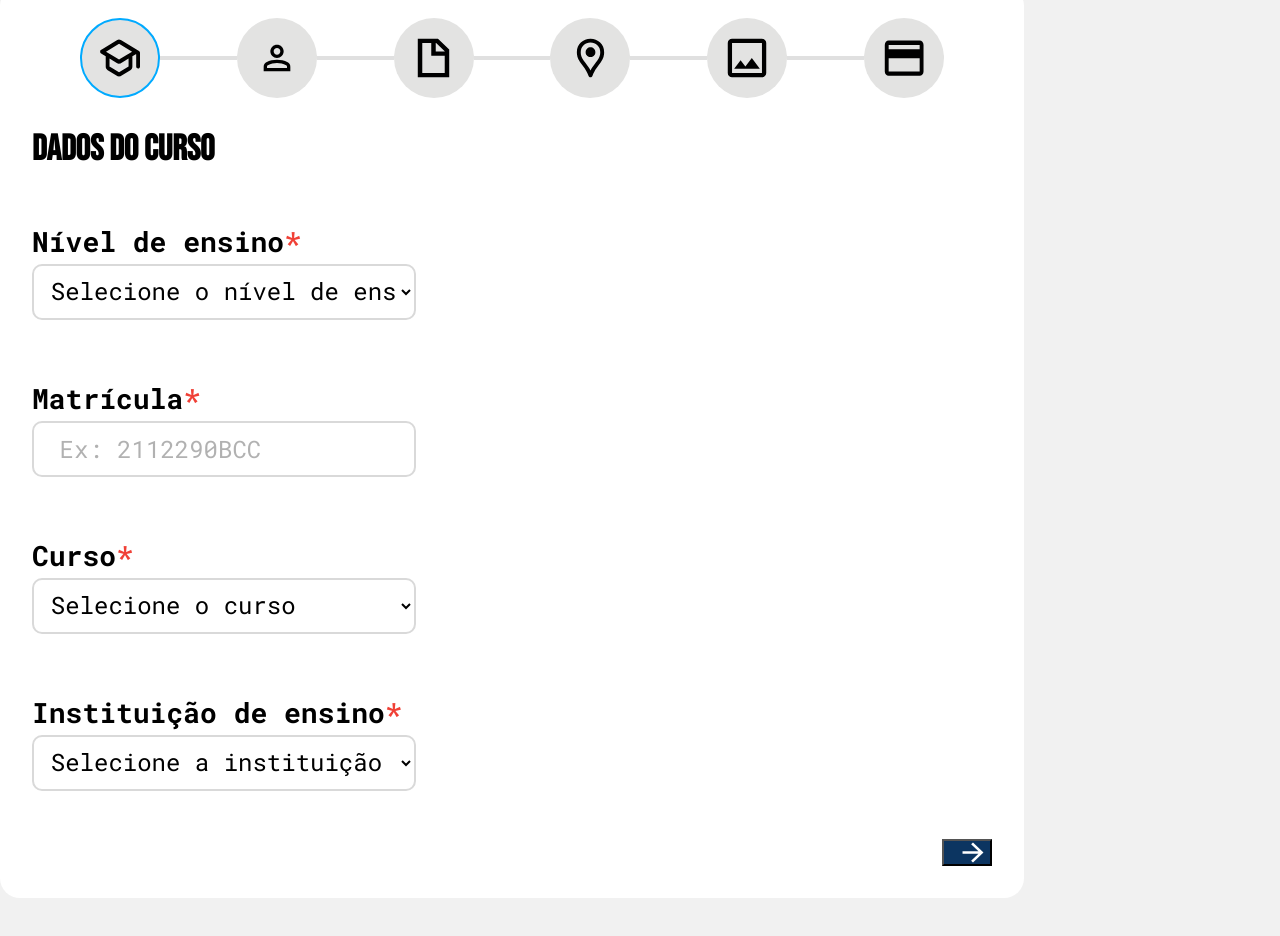
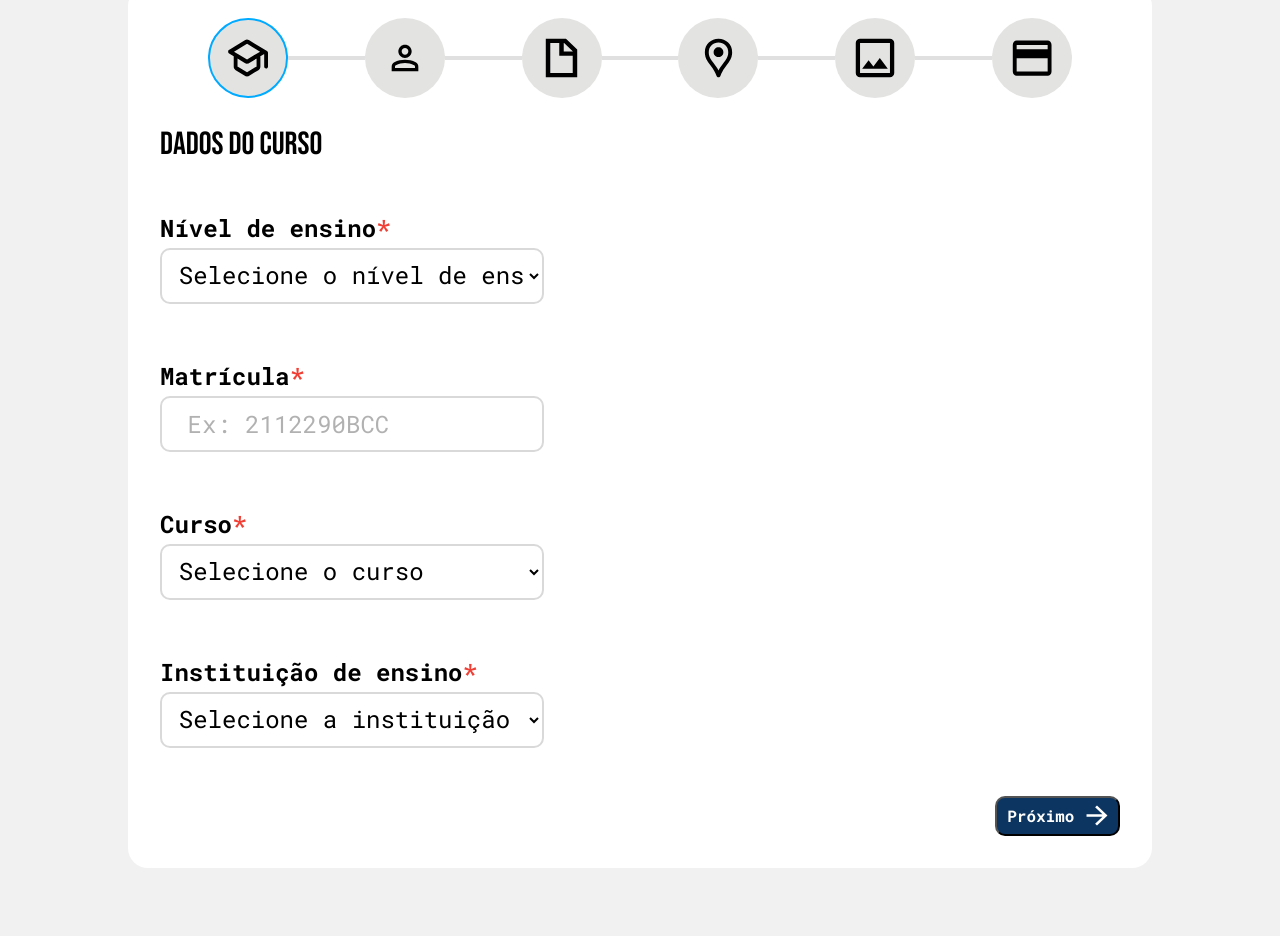
Before and after one commit to marceloareas/CACCOID, a React (Vite) app in the folder caccoid-front/: page /form in a window 1280 px wide. Shown: the part 200-1136 px from the top of the page. Built offline with nearby package versions, Linux system fonts and the light colour scheme.

Commit message:
[FRONT] refactor: [WIP] utilizing styled components on form

```diff
--- a/caccoid-front/src/components/FormGenericStep/styles.js
+++ b/caccoid-front/src/components/FormGenericStep/styles.js
@@ -14,7 +14,8 @@ export const Title = styled.h2`
   margin-bottom: 0;
   color: black;
   font-family: 'Bebas Neue', sans-serif;
-  font-size: 2.25rem;
+  font-weight: 400;
+  font-size: 2.0rem;
 `
 
 export const FormGrid = styled.div`
@@ -44,7 +45,7 @@ export const FormInputLabel = styled.p`
   margin-bottom: 0.25rem;
   font-family: 'Roboto Mono', monospace;
   font-weight: bold;
-  font-size: 1.75rem;
+  font-size: 1.5rem;
 
   & > span {
     color: #f04036;
--- a/caccoid-front/src/ducks/form.js
+++ b/caccoid-front/src/ducks/form.js
@@ -4,10 +4,8 @@ import documentIcon from '../assets/document-icon.svg';
 import imageIcon from '../assets/image-icon.svg';
 import locationIcon from '../assets/location-icon.svg';
 import creditCardIcon from '../assets/credit-card-icon.svg';
-import { serializeFileList } from '../utils/serializeFileList';
 
 const SET_CURRENT_PAGE = 'form/SET_CURRENT_PAGE';
-const UPDATE_FORM_DATA = 'form/UPDATE_FORM_DATA';
 
 const initialState = {
   currentPage: 0,
@@ -29,29 +27,7 @@ const reducer = (state = initialState, action = {}) => {
         ...state,
         currentPage: action.payload,
       };
-    case UPDATE_FORM_DATA:
-      const newData = { ...action.payload };
 
-      const fileFields = [
-        'enrollmentProof',
-        'identityFront',
-        'identityBack',
-        'studentPhoto',
-        'paymentProof',
-      ];
-      fileFields.forEach((field) => {
-        if (newData[field] instanceof FileList) {
-          newData[field] = serializeFileList(newData[field]);
-        }
-      });
-
-      return {
-        ...state,
-        formData: {
-          ...state.formData,
-          ...action.payload,
-        },
-      };
     default:
       return state;
   }
@@ -63,8 +39,3 @@ export const setCurrentPage = (page) => ({
   type: SET_CURRENT_PAGE,
   payload: page,
 });
-
-export const updateFormData = (data) => ({
-  type: UPDATE_FORM_DATA,
-  payload: data,
-});
--- a/caccoid-front/src/hooks/useSchema.js
+++ b/caccoid-front/src/hooks/useSchema.js
@@ -38,9 +38,8 @@ export const useSchema = () => {
         rg: yup
           .string()
           .required('RG é obrigatório')
-          .test('rg-format', 'Formato inválido (00.000.000-0)', (value) => {
-            return /^\d{2}\.\d{3}\.\d{3}-\d{1}$/.test(value);
-          }),
+          .max(20, 'Número máximo de caracteres é 20.'),
+
         birthDate: yup
           .string()
           .required('Data de nascimento é obrigatória')
--- a/caccoid-front/src/pages/CardSolicitationForm/CardSolicitationForm.jsx
+++ b/caccoid-front/src/pages/CardSolicitationForm/CardSolicitationForm.jsx
@@ -14,8 +14,10 @@ import { PaymentStep } from './Steps/PaymentStep';
 import arrowIcon from '../../assets/arrow-icon.svg';
 import { setCurrentPage } from '../../ducks/form';
 
-import './styles.css';
+import * as S from './styles';
+
 import FormProgressBar from '../../components/FormProgressBar';
+import { ActionButton } from '../../components/ActionButton';
 
 export const CardSolicitationForm = () => {
   const { schema } = useSchema();
@@ -72,32 +74,26 @@ export const CardSolicitationForm = () => {
   return (
     <FormProvider {...methods}>
       <DevTool control={methods.control} />
-      <form onSubmit={methods?.handleSubmit(onSubmit)}>
-        <div className="form-windown">
+      <form style={{display:'flex', justifyContent: 'center'}} onSubmit={methods?.handleSubmit(onSubmit)}>
+        <S.FormWindow>
           <FormProgressBar />
           {renderStepComponent()}
 
-          <div
-            className={
-              currentPage === 0
-                ? 'form-navigation-first-page'
-                : 'form-navigation'
-            }
-          >
+          <S.FormNavigationContainer firstPage={currentPage === 0}>
             {currentPage > 0 && (
-              <button
+              <S.FormButton
                 type="button"
-                className="prev-button"
+                prevButton={currentPage > 0}
                 onClick={() => {
                   dispatch(setCurrentPage(currentPage - 1));
                 }}
               >
                 <img src={arrowIcon} alt="Anterior" />
                 Anterior
-              </button>
+              </S.FormButton>
             )}
             {currentPage < steps.length - 1 ? (
-              <button
+              <S.FormButton
                 type="button"
                 onClick={() => {
                   console.log('Form state:', methods.formState.isValid);
@@ -105,21 +101,20 @@ export const CardSolicitationForm = () => {
                     ? dispatch(setCurrentPage(currentPage + 1))
                     : '';
                 }}
-                className="next-button"
               >
+                Próximo
                 <img src={arrowIcon} alt="Próximo" />
-              </button>
+              </S.FormButton>
             ) : (
               <button
                 type="submit"
-                className="submit-button"
                 disabled={!methods?.formState?.isValid}
               >
                 Enviar
               </button>
             )}
-          </div>
-        </div>
+          </S.FormNavigationContainer>
+        </S.FormWindow>
       </form>
     </FormProvider>
   );
--- a/caccoid-front/src/pages/CardSolicitationForm/Steps/PersonalStep.jsx
+++ b/caccoid-front/src/pages/CardSolicitationForm/Steps/PersonalStep.jsx
@@ -1,6 +1,6 @@
 import { FormGenericStep } from "../../../components/FormGenericStep";
 
-export const PersonalStep = ({ formData, updateFormData }) => {
+export const PersonalStep = () => {
   const fields = {
     title: 'Dados pessoais',
     column1: [
@@ -9,9 +9,23 @@ export const PersonalStep = ({ formData, updateFormData }) => {
         label: 'Nome Completo',
         placeholder: 'Digite seu nome completo',
       },
-      { name: 'rg', label: 'RG', type: 'rg', placeholder: '00.000.000-0' },
-      { name: 'cpf', label: 'CPF', type: 'cpf', placeholder: '000.000.000-00' },
-      { name: 'birthDate', label: 'Data de nascimento', type: 'date' },
+      {
+        name: 'rg',
+        label: 'RG',
+        type: 'rg',
+        placeholder: '00.000.000-0'
+      },
+      {
+        name: 'cpf',
+        label: 'CPF',
+        type: 'cpf',
+        placeholder: '000.000.000-00'
+      },
+      {
+        name: 'birthDate',
+        label: 'Data de nascimento',
+        type: 'date'
+      },
     ],
     column2: [
       {
@@ -31,10 +45,6 @@ export const PersonalStep = ({ formData, updateFormData }) => {
   };
 
   return (
-    <FormGenericStep
-      formData={formData}
-      updateFormData={updateFormData}
-      fields={fields}
-    />
+    <FormGenericStep fields={fields}/>
   );
 };
--- a/caccoid-front/src/pages/CardSolicitationForm/styles.css
+++ /dev/null
@@ -1,114 +0,0 @@
-.form-windown {
-  background-color: white;
-  border-radius: 20px;
-  margin: 6rem 0 4rem 0;
-  padding: 2rem;
-  box-sizing: border-box;
-  display: flex;
-  flex-direction: column;
-  align-items: center;
-  width: 80vw;
-}
-
-.form-navigation-first-page {
-  width: 100%;
-  display: flex;
-  flex-direction: row;
-  justify-content: right;
-}
-
-.form-navigation {
-  width: 100%;
-  display: flex;
-  flex-direction: row;
-  justify-content: space-between;
-}
-
-button {
-  font-family: 'Roboto Mono', monospace;
-  font-weight: bold;
-  font-size: 1rem;
-  display: inline-flex;
-  flex-direction: row;
-  align-items: center;
-  justify-content: center;
-}
-
-button:hover {
-  opacity: 0.85;
-}
-
-.prev-button {
-  background-color: #383838;
-}
-
-.next-button,
-.submit-button {
-  background-color: #0c3561;
-}
-
-.prev-button > img {
-  padding-left: 0.75rem;
-  height: 1.35rem;
-  transform: rotate(180deg);
-}
-
-.next-button > img {
-  padding-left: 0.75rem;
-  height: 1.35rem;
-}
-
-input[type='file'] {
-  width: 100%;
-  text-align: center;
-  padding: 2rem 1rem 1rem 1rem;
-  border: 1px solid #ddd;
-  border-radius: 4px;
-  margin-top: 8px;
-}
-
-.image-crop-container {
-  margin-top: 20px;
-  border: 1px dashed #ccc;
-  padding: 20px;
-  text-align: center;
-}
-
-.crop-area {
-  width: 300px;
-  height: 300px;
-  margin: 0 auto;
-  background-color: #f5f5f5;
-  display: flex;
-  align-items: center;
-  justify-content: center;
-}
-
-.checkbox-group {
-  display: flex;
-  align-items: center;
-  margin-bottom: 20px;
-}
-
-.checkbox-group label {
-  display: flex;
-  align-items: center;
-  cursor: pointer;
-}
-
-.checkbox-group input[type='checkbox'] {
-  margin-right: 10px;
-  width: 2rem;
-  height: 2rem;
-}
-
-.form-input-description {
-  font-size: 0.85rem;
-  color: #666;
-  margin-top: 4px;
-}
-
-button:disabled {
-  opacity: 0.6;
-  cursor: not-allowed;
-}
--- /dev/null
+++ b/caccoid-front/src/pages/CardSolicitationForm/styles.js
@@ -0,0 +1,48 @@
+import styled from 'styled-components';
+
+export const FormWindow = styled.div`
+  justify-content: center;
+  background-color: white;
+  border-radius: 20px;
+  margin: 6rem 0 4rem 0;
+  padding: 2rem;
+  box-sizing: border-box;
+  display: flex;
+  flex-direction: column;
+  align-items: center;
+  width: 80vw;
+`
+export const FormNavigationContainer = styled.div`
+  width: 100%;
+  display: flex;
+  flex-direction: row;
+  justify-content: ${({ firstPage }) =>
+    firstPage ? 'right' : 'space-between' };
+`
+export const FormButton = styled.button`
+  background-color: ${({ prevButton }) =>
+    prevButton ? '#383838' : '#0c3561'
+  };
+  font-family: 'Roboto Mono', monospace;
+  font-weight: bold;
+  font-size: 1rem;
+  display: inline-flex;
+  flex-direction: row;
+  align-items: center;
+  justify-content: center;
+  color: white;
+  height: 2.5rem;
+  border-radius: 10px;
+  padding: 0 10px;
+
+
+  &:hover {
+    opacity: 0.85;
+  }
+
+  & > img {
+    transform: ${({ prevButton }) => prevButton ? 'rotate(180deg)' : 'none'};
+    padding-left: 0.75rem;
+    height: 1.35rem;
+  }
+`
--- a/caccoid-front/src/utils/formatInput.js
+++ b/caccoid-front/src/utils/formatInput.js
@@ -6,9 +6,8 @@ export const formatInput = ({ type, value }) => {
       .replace(/(\d{3})(\d)/, '$1.$2')
       .replace(/(\d{3})(\d{1,2})/, '$1-$2')
       .replace(/(-\d{2})\d+?$/, '$1');
-  } else if (type === 'rg') {
-    return value.substring(0, 20);
-  } else if (type === 'phone') {
+
+  } else if (type === 'phoneNumber') {
     return value
       .replace(/\D/g, '')
       .replace(/^(\d{0,2})/, '($1')
@@ -16,5 +15,6 @@ export const formatInput = ({ type, value }) => {
       .replace(/(\d{5})(\d)/, '$1-$2')
       .substring(0, 15);
   }
+
   return value;
 };
```
Also changed, not shown: caccoid-front/src/components/FormGenericStep/index.jsx (+11 -7 lines).
